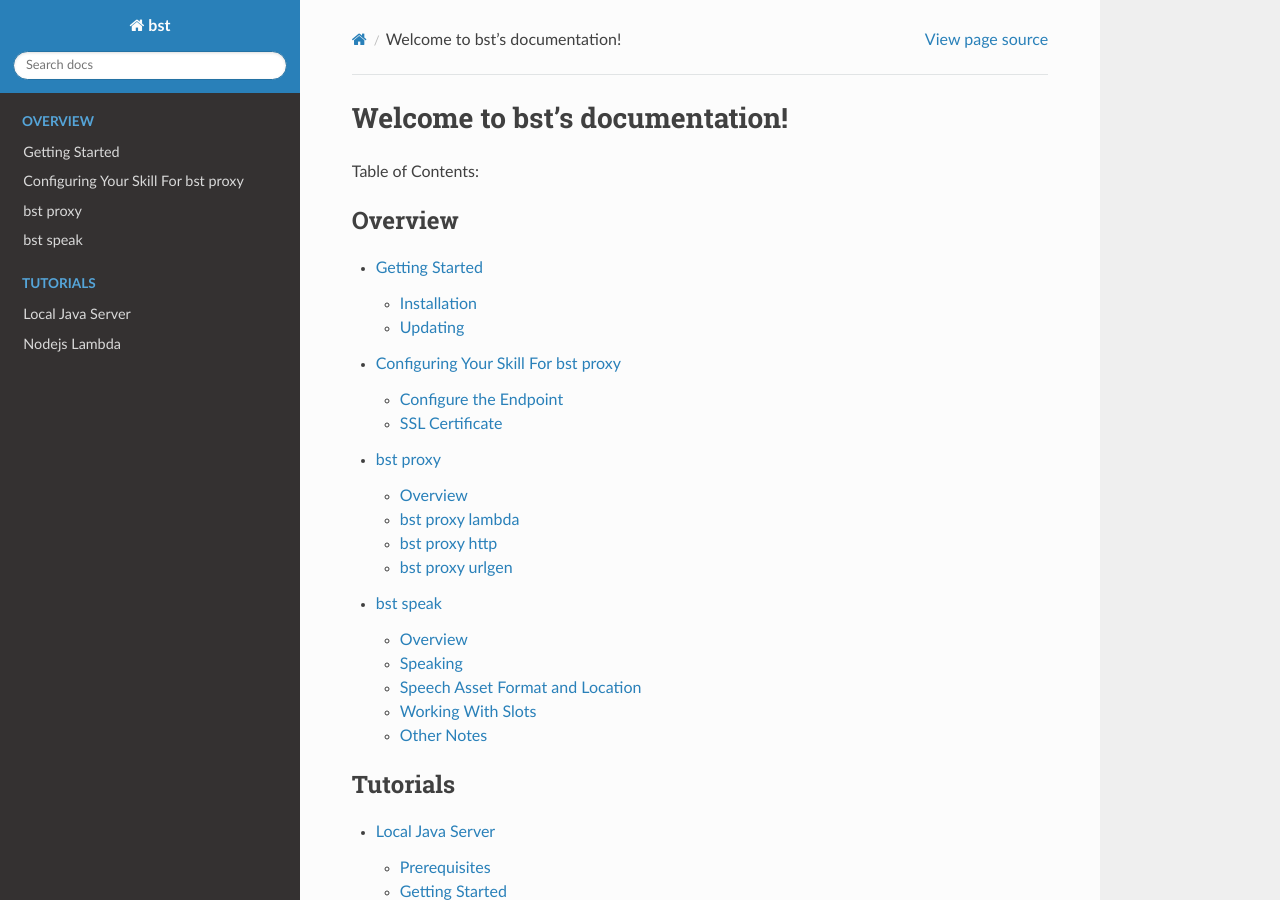
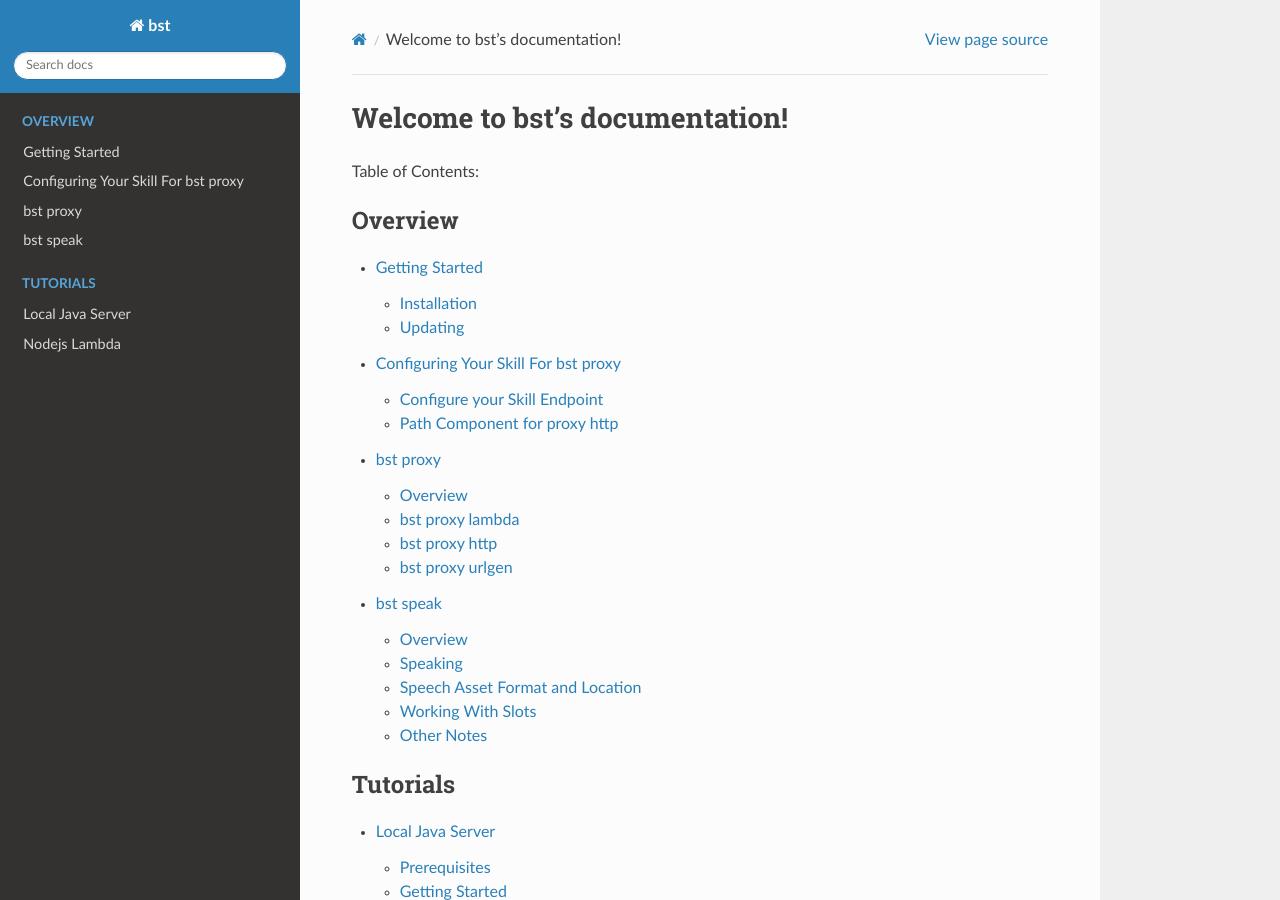
Before and after one commit to bespoken/bst, a Sphinx documentation site: the page built from docs/index.rst, in a window 1280 px wide and 900 px high. Built offline with Sphinx 7.4.7 and the Read the Docs theme 2.0.0, drawn with Linux system fonts in a browser that asks for light colours; part of the change alters nothing that is shown.

Commit message:
updates to skill configuration

````diff
--- a/docs/alexa_skills_kit_configuration.md
+++ b/docs/alexa_skills_kit_configuration.md
@@ -1,33 +1,49 @@
-## Configuring Your Skill For bst proxy
+# Configuring Your Skill For bst proxy
 
-In order to leverage the bst proxy functionality, you must configure your skill from the Amazon Develop Console to point to the bst server.
+In order to leverage the bst proxy functionality, you must configure your skill from the Amazon Develop Console to point to the bst proxy server.
 
-### Configure the Endpoint ###
+![bst proxy](https://bespoken.tools/assets/bst-proxy-flow.gif)
 
-Your skill must be setup to point to the bst server. For example, if the URL for your skill is normally:
-```
-https://myskill.example.com/skillA
+## Configure your Skill Endpoint ###
+
+When you run the bst proxy command, you will see a URL output:
+
+```bash
+$ bst proxy lambda index.js
+BST: v0.6.5  Node: v4.3.2
+
+Your URL for Alexa Skill configuration:
+https://proxy.bespoken.tools?node-id=0c6a4f17-c86f-4024-ba26-a351ac319431
 ```
 
-It should instead be configured to point like so:
-```
-https://proxy.bespoken.tools/skillA?node-id=1b84270f-5b58-4176-a8b6-7b5b1c03a308
+From your [Skill's list](https://developer.amazon.com/edw/home.html#/skills/list), select an existing skill to edit or create a new one.  Navigate to the Configuration step and update the HTTPS endpoint to the one provided by the proxy command.
+
+![bst proxy endpoint](https://bespoken.tools/assets/posts/introducing-bst-proxy-for-alexa-skills/configure-skill.gif)
+
+Make sure Account linking should be set to "No" and on the SSL Certificate step select "My development endpoint is a subdomain of a domain that has a wildcard certificate from a certificate authority".
+
+
+
+__ Note__ To help generate your the URL, you can also use [$ bst proxy urlgen](https://github.com/bespoken/bst#-proxy-urlgen)
+
+
+## Path Component for proxy http
+
+When using bst proxy http for local servers running on a specific port, you need to make sure your path components are correct.
+
+For example, when you run the bst proxy http command:
+
+```bash
+$ bst proxy http 9999
+BST: v0.6.5  Node: v4.3.2
+
+Your URL for Alexa Skill configuration:
+https://proxy.bespoken.tools/YOUR/SKILL/PATH?node-id=0c6a4f17-c86f-4024-ba26-a351ac319431
+(Be sure to put in your real path and other query string parameters!)
 ```
 
-From your [Skill's list](https://developer.amazon.com/edw/home.html#/skills/list), click edit and navigate the Configuration step and update the HTTPS endpoint
-<p align="center">
-  <img src="https://bespoken.tools/img/skill-configuration-http.png" />
-</p>
+And your local server listens on path `/alexa-skill`, you need to update the URL with your path before configuring your Skill.
 
-__Please Note__ Account linking should be set to "No"
-
-To help generate your the URL, see [$ bst proxy urlgen](https://github.com/bespoken/bst#-proxy-urlgen)
-
-
-### SSL Certificate ###
-
-Select "My development endpoint is a subdomain of a domain that has a wildcard certificate from a certificate authority"
-
-<p align="center">
-  <img src="https://bespoken.tools/img/skill-ssl-certificate.png" />
-</p>
+```
+https://proxy.bespoken.tools/alexa-skill?node-id=0c6a4f17-c86f-4024-ba26-a351ac319431
+```
````
